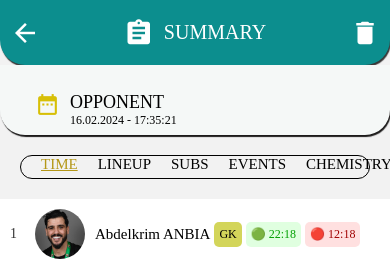
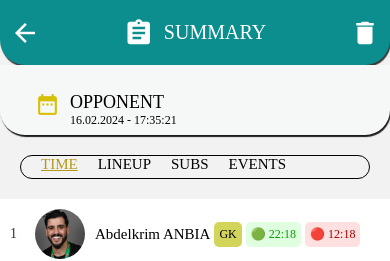
Before and after one commit to YahyaNamir/Salle_Summary, a React Native app: screen / in a window 390 px wide. Shown: the top 261 px of the page. Built offline with nearby package versions, Linux system fonts and the light colour scheme.

Commit message:
CHEMISTRY

```diff
--- a/AppNavigator.js
+++ b/AppNavigator.js
@@ -19,7 +19,7 @@ const TabNavigator = () => (
     <Tab.Screen name="LINEUP" component={LineupScreen} />
     <Tab.Screen name="SUBS" component={SubsScreen} />
     <Tab.Screen name="EVENTS" component={EventsScreen} />
-    <Tab.Screen name="CHEMISTRY" component={ChemistryScreen} />
+    {/* <Tab.Screen name="CHEMISTRY" component={ChemistryScreen} /> */}
   </Tab.Navigator>
 );
 
```
